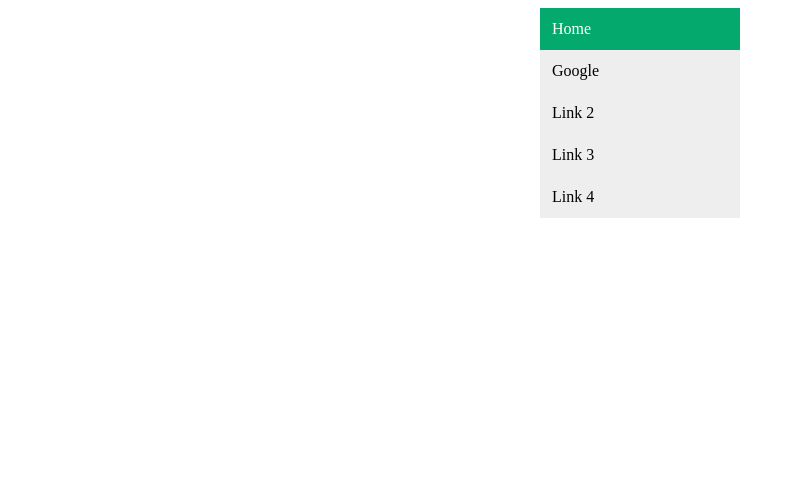
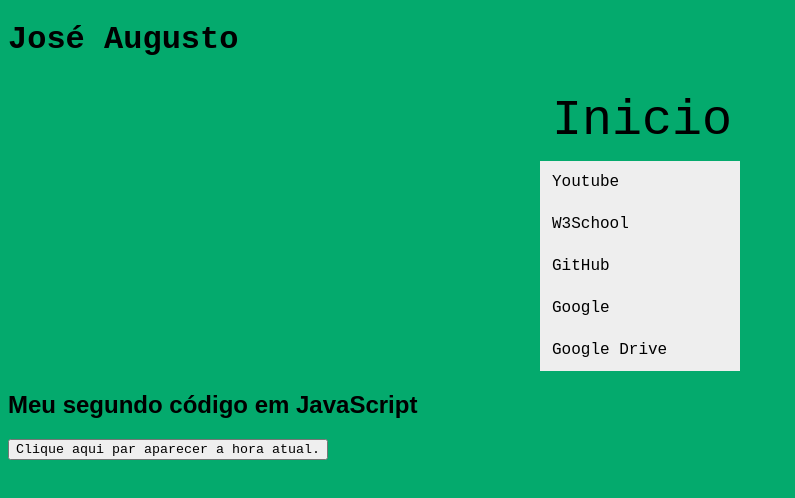
Before and after one commit to kaiqueoliveir/menuvertical, a plain HTML site: page index.html in a window 1280 px wide. Shown: the whole page, without its empty margins (0-795 px from the left). Drawn offline with Linux system fonts and the light colour scheme.

Commit message:
Add files via upload

```diff
--- a/index.html
+++ b/index.html
@@ -1,21 +1,40 @@
-
+<!DOCTYPE html>
 <html>
   <head>
     <meta charset="UTF-8">
-    <title>Menu Vertical</title>
+    <title>Menu Vertical em Preto e Branco</title>
+
   </head>
-  <body>
+
 <link rel="stylesheet" href="style.css">
 
-    <div class="vertical-menu">
-      <a href="#" class="active">Home</a>
-      <a href="http://www.google.com" target="_blank">Google</a>
-      <a href="#">Link 2</a>
-      <a href="#">Link 3</a>
-      <a href="#">Link 4</a>
-    </div>
+<body onload="exibirNome()">
 
+  <h1>José Augusto</h1>
 
-    <script src="script.js"></script>
+  <div class="vertical-menu">
+    <a href="#" class="active">Inicio</a>
+    <a href="#">Youtube</a>
+    <a href="#">W3School</a>
+    <a href="#">GitHub</a>
+    <a href="#">Google</a>
+    <a href="#">Google Drive</a>
+  </div>
+  <script>
+    function exibirNome() {
+      alert("José Augusto Jesus De Lima");
+    }
+  </script>
+
+  <body>
+    <h2>Meu segundo código em JavaScript</h2>
+
+<button type="button"
+onclick="document.getElementById('demo').innerHTML = Date()">
+Clique aqui par aparecer a hora atual.</button>
+
+<p id="demo"></p>
+  </body>
+
   </body>
 </html>
--- a/style.css
+++ b/style.css
@@ -1,27 +1,37 @@
 .vertical-menu {
-    width: 200px; /* Set a width if you like */
+  width: 200px;
   margin-left: auto;
   margin-right: auto;
 }
 
-
-
-
-
-
 .vertical-menu a {
-    background-color: #eee; /* Grey background color */
-    color: black; /* Black text color */
-    display: block; /* Make the links appear below each other */
-    padding: 12px; /* Add some padding */
-    text-decoration: none; /* Remove underline from links */
+  background-color: #eee;
+  color: rgb(0, 0, 0);
+  display: block;
+  padding: 12px;
+  text-decoration: none;
 }
 
 .vertical-menu a:hover {
-    background-color: #ccc; /* Dark grey background on mouse-over */
+  background-color: #ffffff;
 }
 
 .vertical-menu a.active {
-    background-color: #04AA6D; /* Add a green color to the "active/current" link */
-    color: white;
+  background-color: #04AA6D;
+  color: rgb(0, 0, 0);
 }
+body {
+background-color: #04AA6D;
+}
+
+body,  h2, h3, h4, h5, h6 {
+font-family: Arial, Helvetica, sans-serif;
+}
+
+
+.active {
+font-size: 50px;
+}
+
+*{
+font-family: 'Courier New', Courier, monospace;
```
Lines whose indentation alone changed are shown as unchanged.
